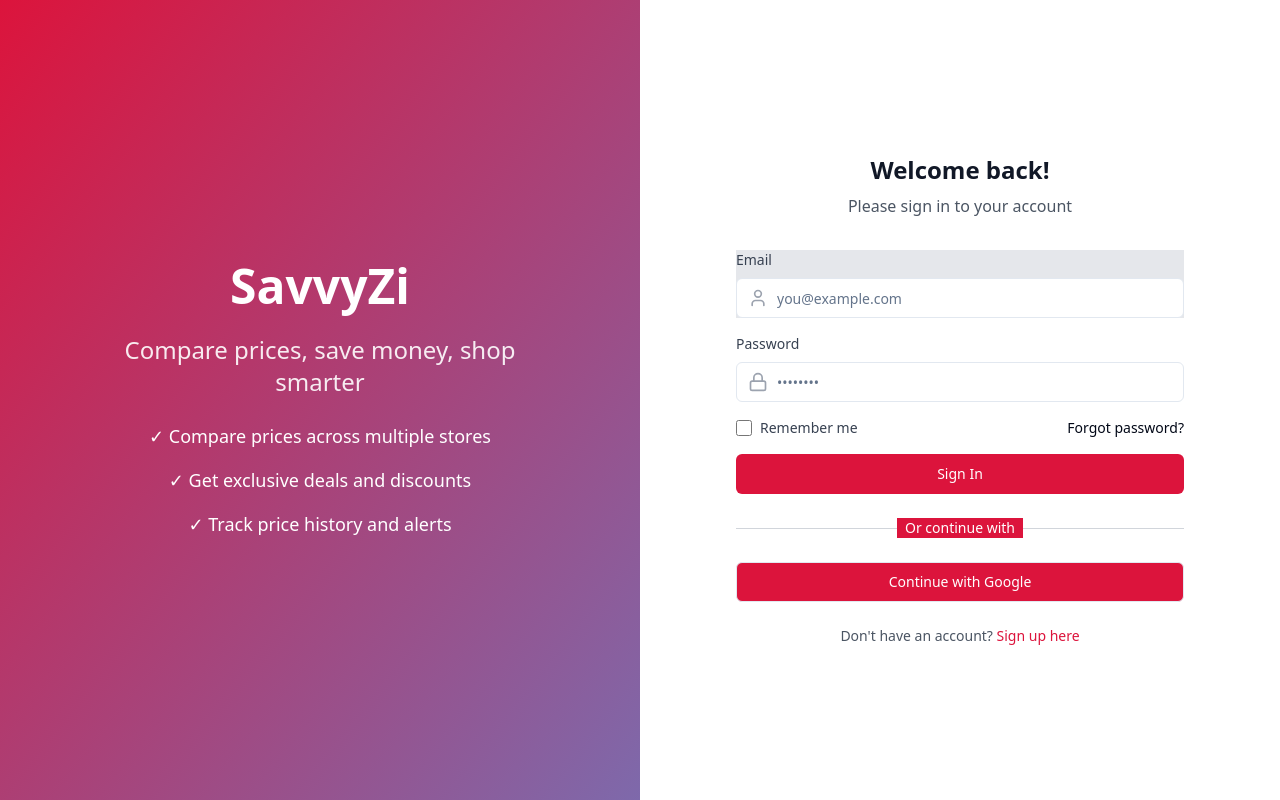
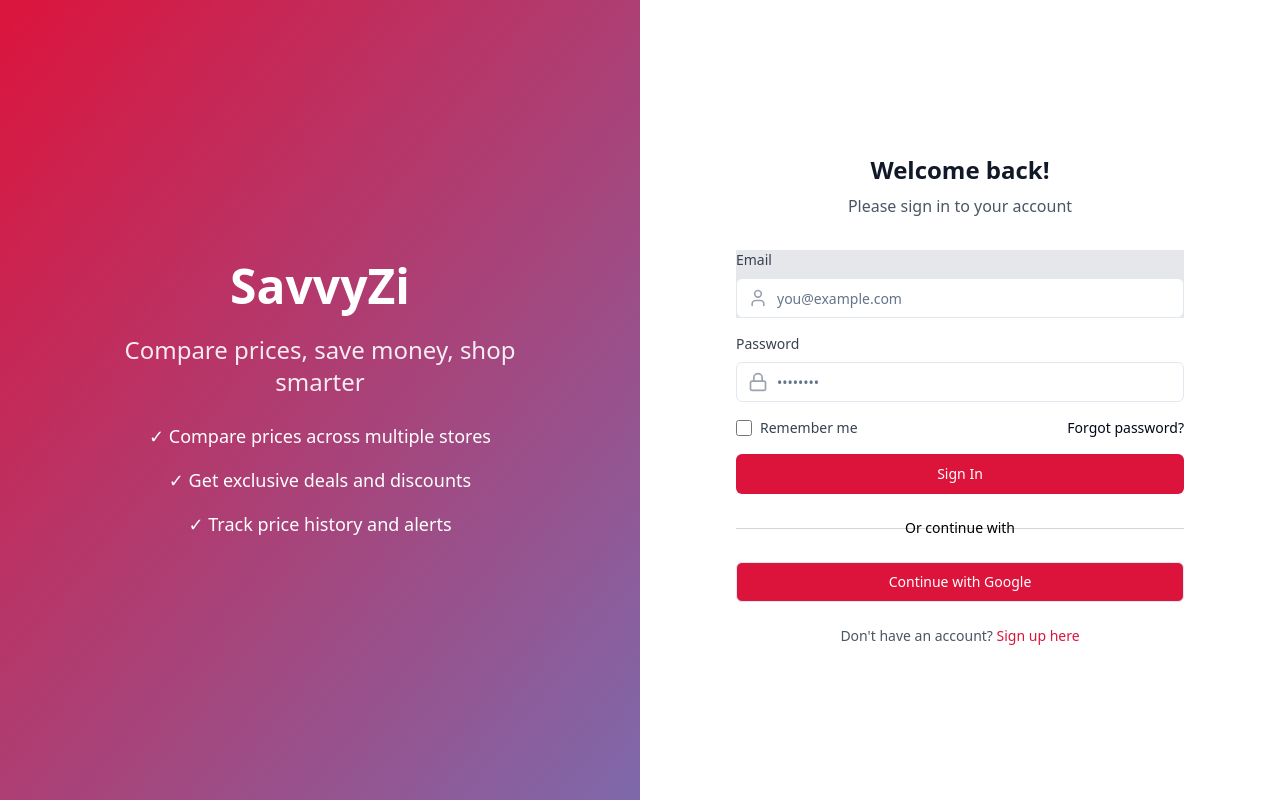
Before and after one commit to aniket007sp/cashback-compare-mania, a React (Vite) app: page /login in a window 1280 px wide. Built offline with nearby package versions, Linux system fonts and the light colour scheme.

Commit message:
Update Login.jsx

```diff
--- a/src/components/Login.jsx
+++ b/src/components/Login.jsx
@@ -106,7 +106,7 @@ function Login() {
                 <div className="w-full border-t border-gray-300"></div>
               </div>
               <div className="relative flex justify-center text-sm">
-                <span className="px-2 bg-[crimson] text-white hover:bg-gray-400">Or continue with</span>
+                <span className="px-2 text-black">Or continue with</span>
               </div>
             </div>
 
```
